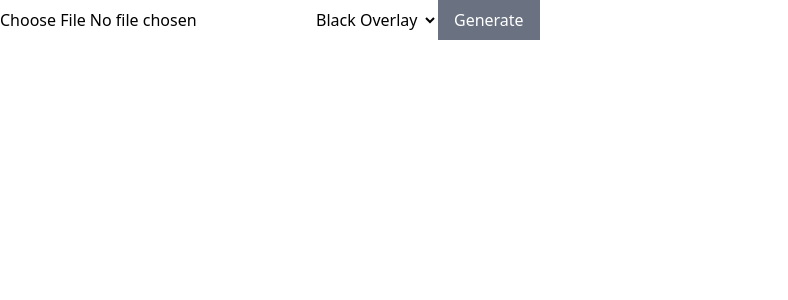
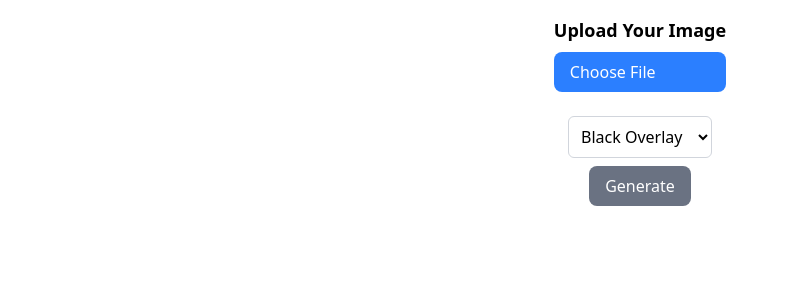
Before and after one commit to Diolemos/pokemon_playmat_builder_front_end, a React (Vite) app: page / in a window 1280 px wide. Shown: the top 300 px of the page, without its empty margins (0-788 px from the left). Built offline with nearby package versions, Linux system fonts and the light colour scheme.

Commit message:
update input.jsx

```diff
--- a/src/Input.jsx
+++ b/src/Input.jsx
@@ -4,15 +4,44 @@ export default function Input(handleImageUpload, overlay, handleGenerate, handle
 
 
 
-    return (<>
- <input type="file" accept="image/*" onChange={handleImageUpload} />
-      <select value={overlay} onChange={(e)=>handleSelectOverlay(e.target.value)}  >
-        <option value="black">Black Overlay</option>
-        <option value="white">White Overlay</option>
-      </select>
-      <button className="cursor:pointer bg-gray-500 text-white px-4 py-2" onClick={handleGenerate}>
-        Generate
-      </button>
+    return (
+        <div className="flex flex-col items-center">
+          {/* Custom File Input */}
+          <div className="flex flex-col my-4">
+            <label className="mb-2 text-lg font-semibold">Upload Your Image</label>
 
-    </>)
+            <label
+              htmlFor="file-upload"
+              className="cursor-pointer bg-blue-500 text-white px-4 py-2 rounded-lg hover:bg-blue-600 transition"
+            >
+              Choose File
+            </label>
+            <input
+              id="file-upload"
+              type="file"
+              accept="image/*"
+              onChange={handleImageUpload}
+              className="hidden"
+            />
+          </div>
+
+          {/* Overlay Selector */}
+          <select
+            value={overlay}
+            onChange={(e) => handleSelectOverlay(e.target.value)}
+            className="border border-gray-300 rounded-md p-2 my-2"
+          >
+            <option value="black">Black Overlay</option>
+            <option value="white">White Overlay</option>
+          </select>
+
+          {/* Generate Button */}
+          <button
+            className="cursor-pointer bg-gray-500 text-white px-4 py-2 rounded-lg hover:bg-gray-700 transition"
+            onClick={handleGenerate}
+          >
+            Generate
+          </button>
+        </div>
+      );
 }
```
